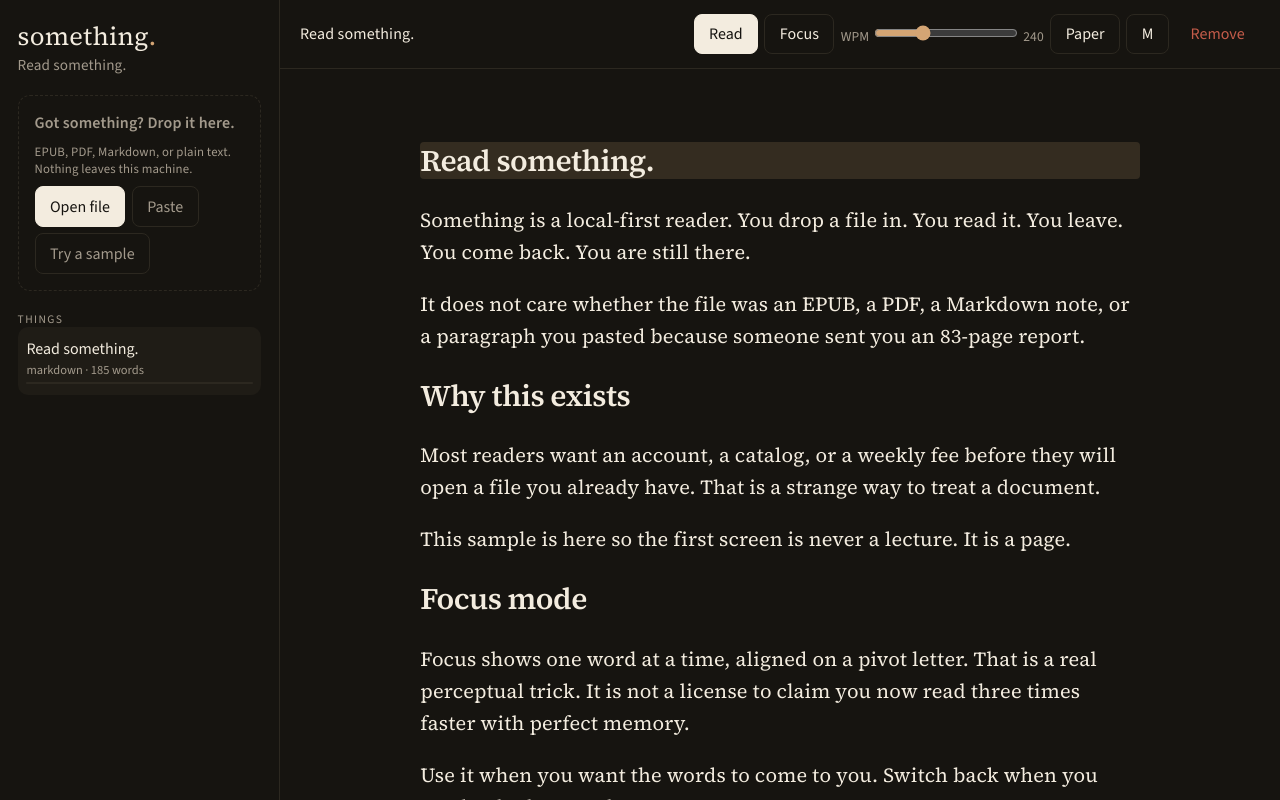
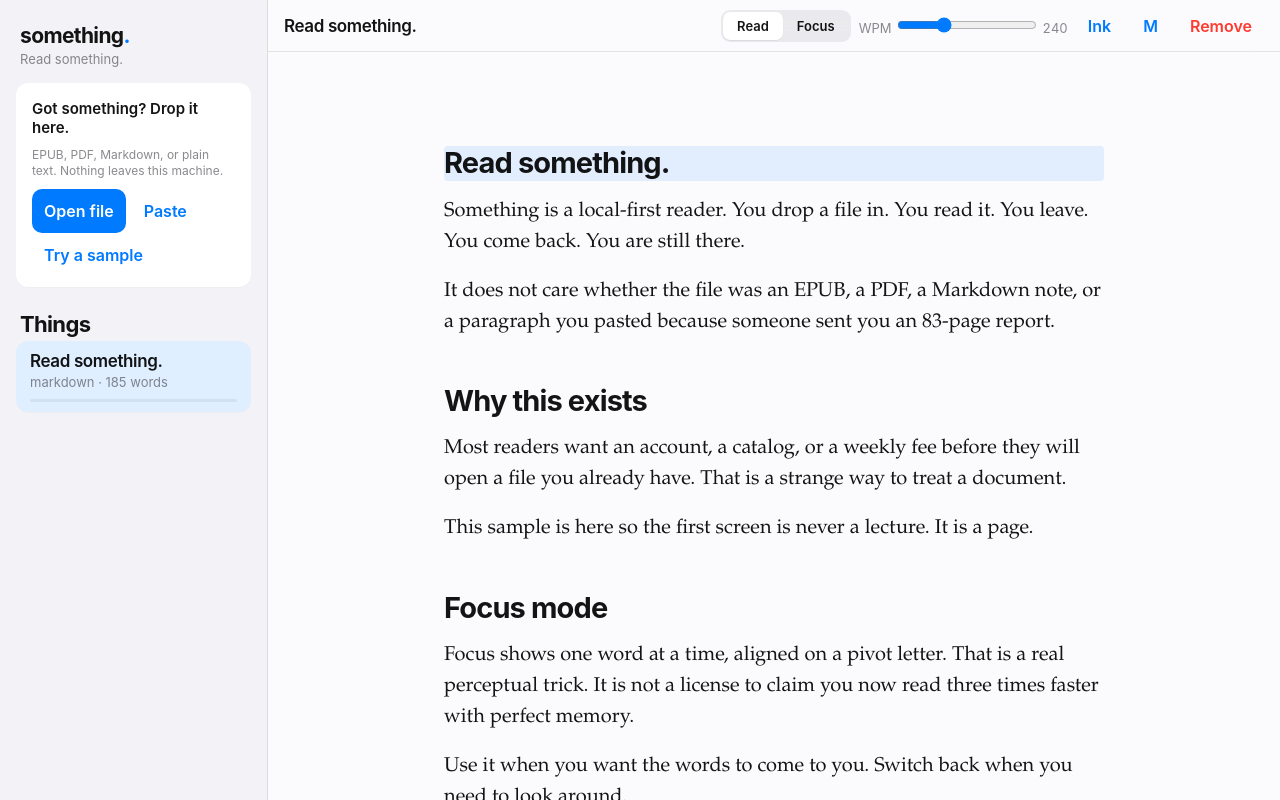
Before and after one commit to caio-creator/something-reader, a React (Vite) app: page / in a window 1280 px wide. Both pictures are taken after a click on the button "Try a sample". Shown: the top 800 px of the page. Built offline with nearby package versions, Linux system fonts and the light colour scheme.

Commit message:
feat: restyle chrome to follow Apple HIG principles
System fonts, semantic fills, grouped Things list, segmented Read/Focus,
and a receding toolbar. Web approximation only; no Apple assets.

```diff
--- a/index.html
+++ b/index.html
@@ -5,12 +5,8 @@
     <meta name="viewport" content="width=device-width, initial-scale=1.0" />
     <title>something.</title>
     <meta name="description" content="Read something. A local-first reader for books, PDFs, EPUBs, and anything you paste." />
-    <link rel="preconnect" href="https://fonts.googleapis.com" />
-    <link rel="preconnect" href="https://fonts.gstatic.com" crossorigin />
-    <link
-      href="https://fonts.googleapis.com/css2?family=Source+Sans+3:ital,wght@0,400;0,500;0,600;1,400&family=Source+Serif+4:ital,opsz,wght@0,8..60,400;0,8..60,600;1,8..60,400&display=swap"
-      rel="stylesheet"
-    />
+    <meta name="theme-color" content="#F2F2F7" />
+    <meta name="color-scheme" content="light dark" />
   </head>
   <body>
     <div id="root"></div>
--- a/src/app/App.tsx
+++ b/src/app/App.tsx
@@ -59,6 +59,8 @@ export const App = () => {
   useEffect(() => {
     document.documentElement.dataset.theme = settings.theme;
     document.documentElement.style.setProperty("--size", fontSizePx[settings.fontSize]);
+    const themeMeta = document.querySelector('meta[name="theme-color"]');
+    if (themeMeta) themeMeta.setAttribute("content", settings.theme === "ink" ? "#000000" : "#F2F2F7");
     void saveSettings(settings);
   }, [settings]);
 
@@ -194,7 +196,7 @@ export const App = () => {
   return (
     <div className="app">
       <aside className="sidebar">
-        <div>
+        <div className="brand">
           <div className="mark">
             something<span>.</span>
           </div>
@@ -221,10 +223,10 @@ export const App = () => {
             <button className="primary" type="button" onClick={() => fileRef.current?.click()}>
               {copy.openFile}
             </button>
-            <button type="button" onClick={() => setPasteOpen((v) => !v)}>
+            <button className="plain" type="button" onClick={() => setPasteOpen((v) => !v)}>
               {copy.paste}
             </button>
-            <button type="button" onClick={() => void loadSample()}>
+            <button className="plain" type="button" onClick={() => void loadSample()}>
               {copy.sample}
             </button>
           </div>
@@ -256,9 +258,11 @@ export const App = () => {
         </div>
 
         <div>
-          <div className="section-label">{copy.things}</div>
+          <div className="things-head">
+            <h2>{copy.things}</h2>
+          </div>
           {items.length === 0 ? (
-            <p className="hint" style={{ marginTop: "0.6rem" }}>
+            <p className="hint" style={{ margin: "0 12px" }}>
               {copy.emptyTitle} {copy.emptyBody}
             </p>
           ) : (
@@ -291,12 +295,24 @@ export const App = () => {
             <header className="topbar">
               <h1>{doc.title}</h1>
               <div className="controls">
-                <button type="button" className={mode === "read" ? "primary" : ""} onClick={() => setMode("read")}>
+                <div className="segmented" role="tablist" aria-label="Reading mode">
+                  <button
+                    type="button"
+                    role="tab"
+                    aria-selected={mode === "read"}
+                    onClick={() => setMode("read")}
+                  >
                     {copy.read}
                   </button>
-                <button type="button" className={mode === "focus" ? "primary" : ""} onClick={() => setMode("focus")}>
+                  <button
+                    type="button"
+                    role="tab"
+                    aria-selected={mode === "focus"}
+                    onClick={() => setMode("focus")}
+                  >
                     {copy.focus}
                   </button>
+                </div>
                 <label className="status">
                   {copy.wpm}{" "}
                   <input
@@ -305,6 +321,7 @@ export const App = () => {
                     max={500}
                     step={10}
                     value={settings.wpm}
+                    aria-label="Words per minute"
                     onChange={(e) => {
                       const wpm = Number(e.target.value);
                       setSettings((s) => ({ ...s, wpm }));
@@ -313,11 +330,17 @@ export const App = () => {
                   />{" "}
                   {settings.wpm}
                 </label>
-                <button type="button" onClick={() => setSettings((s) => ({ ...s, theme: s.theme === "ink" ? "paper" : "ink" }))}>
+                <button
+                  type="button"
+                  className="plain"
+                  onClick={() => setSettings((s) => ({ ...s, theme: s.theme === "ink" ? "paper" : "ink" }))}
+                >
                   {settings.theme === "ink" ? copy.themePaper : copy.themeInk}
                 </button>
                 <button
                   type="button"
+                  className="plain"
+                  aria-label="Text size"
                   onClick={() =>
                     setSettings((s) => ({
                       ...s,
@@ -364,10 +387,12 @@ export const App = () => {
             )}
             {mode === "focus" && snap && (
               <div className="dock">
+                <div className="dock-inner">
                   <span className="status">{progressLabel}</span>
                   <button className="primary" type="button" onClick={() => engineRef.current?.toggle()}>
                     {snap.playing ? copy.pause : copy.play}
                   </button>
+                </div>
               </div>
             )}
           </>
--- a/src/app/styles.css
+++ b/src/app/styles.css
@@ -1,33 +1,58 @@
+/* Something Reader — HIG-inspired web chrome.
+   Clarity, deference, depth. System materials approximated with CSS.
+   Not Apple Liquid Glass; a web reading app that defers to the page. */
+
 :root {
-  --bg: #161410;
-  --bg-raised: #1f1c16;
-  --ink: #f3ecdf;
-  --ink-dim: #a39a8c;
-  --line: #2c2820;
-  --accent: #d4a574;
-  --danger: #c45c4a;
-  --font-ui: "Source Sans 3", "Segoe UI", sans-serif;
-  --font-read: "Source Serif 4", Iowan, Georgia, serif;
-  --size: 20px;
-  --radius: 8px;
+  --label: rgba(0, 0, 0, 0.92);
+  --secondary-label: rgba(60, 60, 67, 0.6);
+  --tertiary-label: rgba(60, 60, 67, 0.3);
+  --fill: #007aff;
+  --fill-pressed: #0066d6;
+  --destructive: #ff3b30;
+  --grouped: #f2f2f7;
+  --grouped-2: #ffffff;
+  --canvas: #fbfbfd;
+  --separator: rgba(60, 60, 67, 0.12);
+  --hairline: rgba(60, 60, 67, 0.18);
+  --fill-quaternary: rgba(116, 116, 128, 0.08);
+  --fill-tertiary: rgba(118, 118, 128, 0.12);
+  --shadow: 0 0.5px 0 rgba(0, 0, 0, 0.04);
+  --font-ui: -apple-system, BlinkMacSystemFont, "SF Pro Text", "SF Pro Display", "Segoe UI", system-ui, sans-serif;
+  --font-read: "New York", "Iowan Old Style", "Palatino Linotype", Palatino, "Times New Roman", ui-serif, Georgia, serif;
+  --size: 21px;
+  --radius: 10px;
+  --radius-lg: 12px;
+  --tap: 44px;
+  --ease: cubic-bezier(0.25, 0.1, 0.25, 1);
 }
 
-:root[data-theme="paper"] {
-  --bg: #f4efe6;
-  --bg-raised: #fffaf3;
-  --ink: #1a1712;
-  --ink-dim: #6b6458;
-  --line: #e4d9c7;
-  --accent: #8a4b12;
+:root[data-theme="ink"] {
+  --label: rgba(255, 255, 255, 0.92);
+  --secondary-label: rgba(235, 235, 245, 0.6);
+  --tertiary-label: rgba(235, 235, 245, 0.3);
+  --fill: #0a84ff;
+  --fill-pressed: #409cff;
+  --destructive: #ff453a;
+  --grouped: #000000;
+  --grouped-2: #1c1c1e;
+  --canvas: #000000;
+  --separator: rgba(84, 84, 88, 0.65);
+  --hairline: rgba(84, 84, 88, 0.45);
+  --fill-quaternary: rgba(116, 116, 128, 0.18);
+  --fill-tertiary: rgba(118, 118, 128, 0.24);
+  --shadow: none;
 }
 
 * { box-sizing: border-box; }
 html, body, #root { height: 100%; margin: 0; }
+html { color-scheme: light; }
+html[data-theme="ink"] { color-scheme: dark; }
 body {
   font-family: var(--font-ui);
-  background: var(--bg);
-  color: var(--ink);
-  letter-spacing: 0.01em;
+  background: var(--grouped);
+  color: var(--label);
+  -webkit-font-smoothing: antialiased;
+  -moz-osx-font-smoothing: grayscale;
 }
 
 button, input, textarea {
@@ -36,160 +61,300 @@ button, input, textarea {
 }
 button {
   background: transparent;
-  border: 1px solid var(--line);
+  border: 0;
   border-radius: var(--radius);
-  padding: 0.55rem 0.9rem;
+  min-height: 32px;
+  padding: 0 12px;
   cursor: pointer;
+  transition: background-color 150ms var(--ease), opacity 150ms var(--ease);
 }
-button:hover { border-color: var(--accent); }
+button:hover { background: var(--fill-quaternary); }
+button:active { opacity: 0.72; }
+button:focus-visible {
+  outline: 3px solid color-mix(in srgb, var(--fill) 55%, transparent);
+  outline-offset: 2px;
+}
 button.primary {
-  background: var(--ink);
-  color: var(--bg);
-  border-color: var(--ink);
+  background: var(--fill);
+  color: #fff;
+  font-weight: 590;
+  min-height: var(--tap);
 }
-button.ghost { border-color: transparent; color: var(--ink-dim); }
-button.danger { color: var(--danger); border-color: transparent; }
+button.primary:hover { background: var(--fill-pressed); }
+button.plain {
+  color: var(--fill);
+  font-weight: 590;
+  background: transparent;
+}
+button.plain:hover { background: var(--fill-quaternary); }
+button.danger {
+  color: var(--destructive);
+  font-weight: 590;
+}
 
 .app {
   display: grid;
-  grid-template-columns: 280px 1fr;
+  grid-template-columns: 268px 1fr;
   min-height: 100%;
+  min-height: 100dvh;
 }
 @media (max-width: 840px) {
   .app { grid-template-columns: 1fr; }
-  .sidebar { border-right: 0; border-bottom: 1px solid var(--line); }
+  .sidebar {
+    border-right: 0;
+    border-bottom: 0.5px solid var(--separator);
+  }
 }
 
 .sidebar {
-  border-right: 1px solid var(--line);
-  padding: 1.5rem 1.1rem 2rem;
   display: flex;
   flex-direction: column;
-  gap: 1.25rem;
-  background: var(--bg);
+  gap: 16px;
+  padding: 20px 12px 24px;
+  background: var(--grouped);
+  border-right: 0.5px solid var(--separator);
+}
+.brand {
+  padding: 4px 8px 0;
 }
 .mark {
-  font-family: var(--font-read);
-  font-size: 1.6rem;
-  line-height: 1;
-  font-weight: 400;
+  font-size: 21px;
+  font-weight: 700;
+  letter-spacing: -0.03em;
+  line-height: 1.1;
 }
-.mark span { color: var(--accent); }
-.tagline { color: var(--ink-dim); margin: 0.35rem 0 0; font-size: 0.95rem; }
+.mark span { color: var(--fill); }
+.tagline {
+  margin: 4px 0 0;
+  font-size: 13px;
+  color: var(--secondary-label);
+}
 
 .drop {
-  border: 1px dashed var(--line);
-  border-radius: 12px;
-  padding: 1rem;
-  color: var(--ink-dim);
-  text-align: left;
+  margin: 0 4px;
+  padding: 16px;
+  border-radius: var(--radius-lg);
+  background: var(--grouped-2);
+  box-shadow: var(--shadow);
   display: flex;
   flex-direction: column;
-  gap: 0.6rem;
+  gap: 10px;
+  color: var(--secondary-label);
 }
-.drop.over { border-color: var(--accent); color: var(--ink); }
-.actions { display: flex; flex-wrap: wrap; gap: 0.4rem; }
-.hint { font-size: 0.8rem; color: var(--ink-dim); margin: 0; }
+.drop.over {
+  outline: 2px solid var(--fill);
+  outline-offset: 0;
+}
+.drop strong {
+  color: var(--label);
+  font-weight: 590;
+  font-size: 15px;
+}
+.actions { display: flex; flex-wrap: wrap; gap: 6px; }
+.hint { font-size: 12px; line-height: 1.35; color: var(--secondary-label); margin: 0; }
 
-.things { list-style: none; margin: 0; padding: 0; display: flex; flex-direction: column; gap: 0.25rem; overflow: auto; }
+.things-head {
+  display: flex;
+  align-items: baseline;
+  justify-content: space-between;
+  padding: 8px 8px 4px;
+}
+.things-head h2 {
+  margin: 0;
+  font-size: 22px;
+  font-weight: 700;
+  letter-spacing: -0.03em;
+}
+.things {
+  list-style: none;
+  margin: 0 4px;
+  padding: 0;
+  overflow: auto;
+  background: var(--grouped-2);
+  border-radius: var(--radius-lg);
+  box-shadow: var(--shadow);
+}
+.things li + li { border-top: 0.5px solid var(--separator); }
 .things button.item {
   width: 100%;
+  min-height: var(--tap);
   text-align: left;
-  border: 0;
-  padding: 0.7rem 0.55rem;
-  border-radius: 10px;
+  border-radius: 0;
+  padding: 10px 14px;
   display: grid;
-  gap: 0.2rem;
+  gap: 3px;
 }
-.things button.item:hover, .things button.item.active { background: var(--bg-raised); }
-.things .title { font-weight: 500; }
-.things .meta { font-size: 0.78rem; color: var(--ink-dim); }
+.things button.item:hover { background: var(--fill-quaternary); }
+.things button.item.active { background: color-mix(in srgb, var(--fill) 12%, transparent); }
+.things .title {
+  font-size: 17px;
+  font-weight: 590;
+  letter-spacing: -0.022em;
+}
+.things .meta {
+  font-size: 13px;
+  color: var(--secondary-label);
+}
 .progress {
-  height: 2px;
-  background: var(--line);
-  border-radius: 1px;
+  height: 3px;
+  background: var(--fill-tertiary);
+  border-radius: 100px;
   overflow: hidden;
+  margin-top: 6px;
 }
-.progress > span { display: block; height: 100%; background: var(--accent); }
+.progress > span {
+  display: block;
+  height: 100%;
+  background: var(--fill);
+  border-radius: inherit;
+}
 
-.main { min-width: 0; display: flex; flex-direction: column; }
+.main {
+  min-width: 0;
+  display: flex;
+  flex-direction: column;
+  background: var(--canvas);
+}
 .topbar {
+  position: sticky;
+  top: 0;
+  z-index: 2;
   display: flex;
   align-items: center;
   justify-content: space-between;
-  gap: 0.75rem;
-  padding: 0.85rem 1.25rem;
-  border-bottom: 1px solid var(--line);
+  gap: 12px;
+  min-height: 52px;
+  padding: 8px 16px;
+  border-bottom: 0.5px solid var(--separator);
+  background: color-mix(in srgb, var(--canvas) 72%, transparent);
+  backdrop-filter: saturate(180%) blur(20px);
+  -webkit-backdrop-filter: saturate(180%) blur(20px);
 }
-.topbar h1 { font-size: 1rem; font-weight: 500; margin: 0; }
-.controls { display: flex; align-items: center; gap: 0.4rem; flex-wrap: wrap; }
+.topbar h1 {
+  font-size: 17px;
+  font-weight: 590;
+  letter-spacing: -0.022em;
+  margin: 0;
+  min-width: 0;
+  overflow: hidden;
+  text-overflow: ellipsis;
+  white-space: nowrap;
+}
+.controls {
+  display: flex;
+  align-items: center;
+  gap: 8px;
+  flex-wrap: wrap;
+  justify-content: flex-end;
+}
+
+.segmented {
+  display: inline-flex;
+  padding: 2px;
+  border-radius: 9px;
+  background: var(--fill-tertiary);
+}
+.segmented button {
+  min-height: 28px;
+  padding: 0 14px;
+  border-radius: 7px;
+  font-size: 13px;
+  font-weight: 590;
+  color: var(--label);
+}
+.segmented button[aria-selected="true"] {
+  background: var(--grouped-2);
+  box-shadow: 0 0.5px 1px rgba(0, 0, 0, 0.12);
+}
+:root[data-theme="ink"] .segmented button[aria-selected="true"] {
+  background: #636366;
+  box-shadow: none;
+}
 
 .reader {
   flex: 1;
   overflow: auto;
-  padding: 3rem 1.5rem 6rem;
+  padding: 48px 24px 96px;
 }
 .article {
-  max-width: 68ch;
+  max-width: 66ch;
   margin: 0 auto;
   font-family: var(--font-read);
   font-size: var(--size);
-  line-height: 1.6;
+  line-height: 1.55;
+  font-weight: 400;
 }
 .article h2, .article h3 {
-  font-weight: 600;
-  letter-spacing: -0.02em;
-  line-height: 1.25;
+  font-family: var(--font-ui);
+  font-weight: 700;
+  letter-spacing: -0.03em;
+  line-height: 1.2;
+  text-wrap: balance;
 }
-.article p, .article li { margin: 0 0 1em; }
+.article h2 { font-size: 1.45em; margin: 1.6em 0 0.5em; }
+.article h3 { font-size: 1.15em; margin: 1.4em 0 0.4em; }
+.article p, .article li { margin: 0 0 0.9em; text-wrap: pretty; }
 .article blockquote {
-  margin: 0 0 1em;
-  padding-left: 1rem;
-  border-left: 2px solid var(--line);
-  color: var(--ink-dim);
+  margin: 0 0 0.9em;
+  padding-left: 16px;
+  border-left: 2px solid var(--separator);
+  color: var(--secondary-label);
 }
 .article pre {
-  font-family: ui-monospace, monospace;
-  font-size: 0.85em;
-  background: var(--bg-raised);
-  padding: 0.9rem 1rem;
-  border-radius: 8px;
+  font-family: ui-monospace, "SF Mono", Menlo, monospace;
+  font-size: 0.82em;
+  background: var(--fill-quaternary);
+  padding: 14px 16px;
+  border-radius: var(--radius);
   overflow: auto;
 }
-.article .block.active { background: color-mix(in srgb, var(--accent) 16%, transparent); border-radius: 4px; }
+.article .block.active {
+  background: color-mix(in srgb, var(--fill) 10%, transparent);
+  border-radius: 4px;
+}
 
 .empty {
   margin: auto;
   text-align: center;
-  padding: 4rem 1.5rem;
+  padding: 64px 24px;
+  max-width: 28rem;
 }
-.empty h2 { font-family: var(--font-read); font-size: 2rem; font-weight: 400; margin: 0 0 0.4rem; }
-.empty p { color: var(--ink-dim); }
+.empty h2 {
+  font-size: 34px;
+  font-weight: 700;
+  letter-spacing: -0.03em;
+  margin: 0 0 6px;
+  text-wrap: balance;
+}
+.empty p {
+  margin: 0;
+  font-size: 17px;
+  color: var(--secondary-label);
+}
 
 .focus {
   flex: 1;
   display: grid;
   place-items: center;
-  padding: 2rem 1rem 7rem;
+  padding: 32px 16px 120px;
 }
 .focus-word {
   font-family: var(--font-read);
-  font-size: clamp(2.4rem, 6vw, 4.2rem);
+  font-size: clamp(40px, 7vw, 64px);
   display: grid;
   grid-template-columns: 1fr auto 1fr;
   align-items: baseline;
   min-width: min(90vw, 40rem);
-  column-gap: 0;
 }
-.focus-word .before { text-align: right; color: var(--ink-dim); }
-.focus-word .pivot { color: var(--accent); }
-.focus-word .after { text-align: left; color: var(--ink-dim); }
+.focus-word .before { text-align: right; color: var(--secondary-label); }
+.focus-word .pivot { color: var(--fill); }
+.focus-word .after { text-align: left; color: var(--secondary-label); }
 .guides {
   width: min(90vw, 40rem);
-  border-top: 1px solid var(--line);
-  border-bottom: 1px solid var(--line);
-  padding: 2.5rem 0;
+  padding: 40px 0;
   position: relative;
+  border-top: 0.5px solid var(--separator);
+  border-bottom: 0.5px solid var(--separator);
 }
 .guides:before {
   content: "";
@@ -197,37 +362,67 @@ button.danger { color: var(--danger); border-color: transparent; }
   left: 50%;
   top: 0;
   bottom: 0;
-  width: 1px;
-  background: var(--line);
+  width: 0.5px;
+  background: var(--separator);
 }
 
 .dock {
   position: sticky;
-  bottom: 0;
+  bottom: 16px;
   display: flex;
   justify-content: center;
-  gap: 0.5rem;
-  padding: 1rem;
-  background: linear-gradient(transparent, var(--bg) 40%);
+  align-items: center;
+  gap: 12px;
+  padding: 0 16px 8px;
 }
-.status { color: var(--ink-dim); font-size: 0.85rem; }
+.dock-inner {
+  display: flex;
+  align-items: center;
+  gap: 12px;
+  min-height: 52px;
+  padding: 8px 10px 8px 16px;
+  border-radius: 100px;
+  background: color-mix(in srgb, var(--grouped-2) 78%, transparent);
+  border: 0.5px solid var(--hairline);
+  backdrop-filter: saturate(180%) blur(20px);
+  -webkit-backdrop-filter: saturate(180%) blur(20px);
+  box-shadow: 0 8px 24px rgba(0, 0, 0, 0.08);
+}
+.status {
+  color: var(--secondary-label);
+  font-size: 13px;
+  font-variant-numeric: tabular-nums;
+  white-space: nowrap;
+}
 
-input[type="range"] { accent-color: var(--accent); width: 9rem; }
+input[type="range"] {
+  accent-color: var(--fill);
+  width: 140px;
+}
 textarea.paste {
   width: 100%;
-  min-height: 6rem;
-  background: var(--bg-raised);
-  border: 1px solid var(--line);
+  min-height: 96px;
+  background: var(--fill-quaternary);
+  border: 0;
   border-radius: 8px;
-  padding: 0.7rem;
+  padding: 10px 12px;
   resize: vertical;
 }
-.banner { color: var(--danger); font-size: 0.9rem; }
-.section-label {
-  font-size: 0.72rem;
-  letter-spacing: 0.12em;
-  text-transform: uppercase;
-  color: var(--ink-dim);
+textarea.paste:focus-visible {
+  outline: 3px solid color-mix(in srgb, var(--fill) 55%, transparent);
+}
+.banner {
+  color: var(--destructive);
+  font-size: 13px;
+  margin: 0;
+}
+
+@media (prefers-reduced-transparency: reduce) {
+  .topbar, .dock-inner {
+    backdrop-filter: none;
+    -webkit-backdrop-filter: none;
+    background: var(--grouped-2);
+  }
 }
 @media (prefers-reduced-motion: reduce) {
   * { transition: none !important; }
--- a/src/core/model/types.ts
+++ b/src/core/model/types.ts
@@ -47,5 +47,5 @@ export type ReaderSettings = {
 export const defaultSettings = (): ReaderSettings => ({
   wpm: 240,
   fontSize: "m",
-  theme: "ink",
+  theme: "paper",
 });
```
Also changed, not shown: 1 other file (tests, documents, lock files or other folders). Lines whose indentation alone changed are shown as unchanged.
